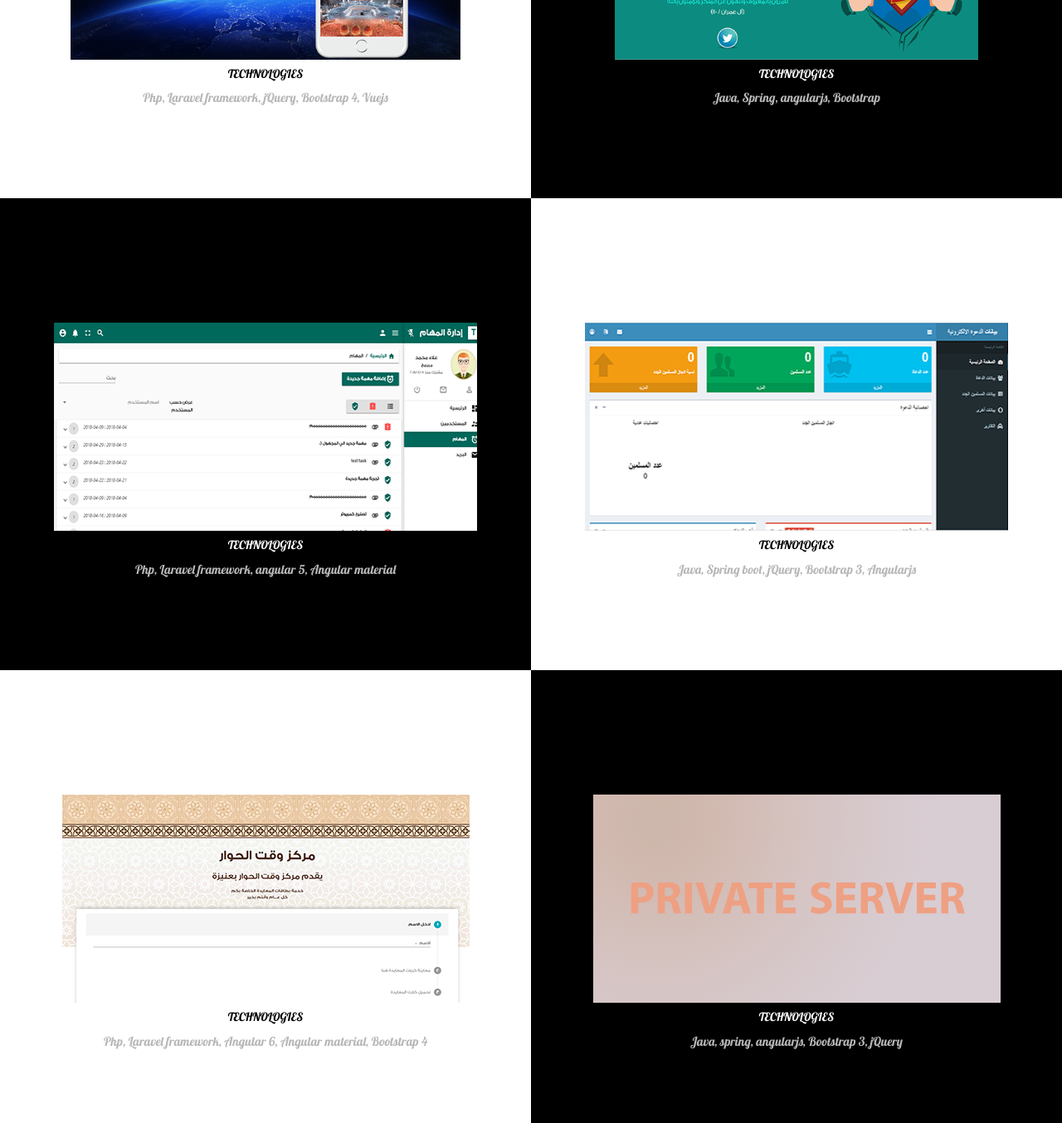
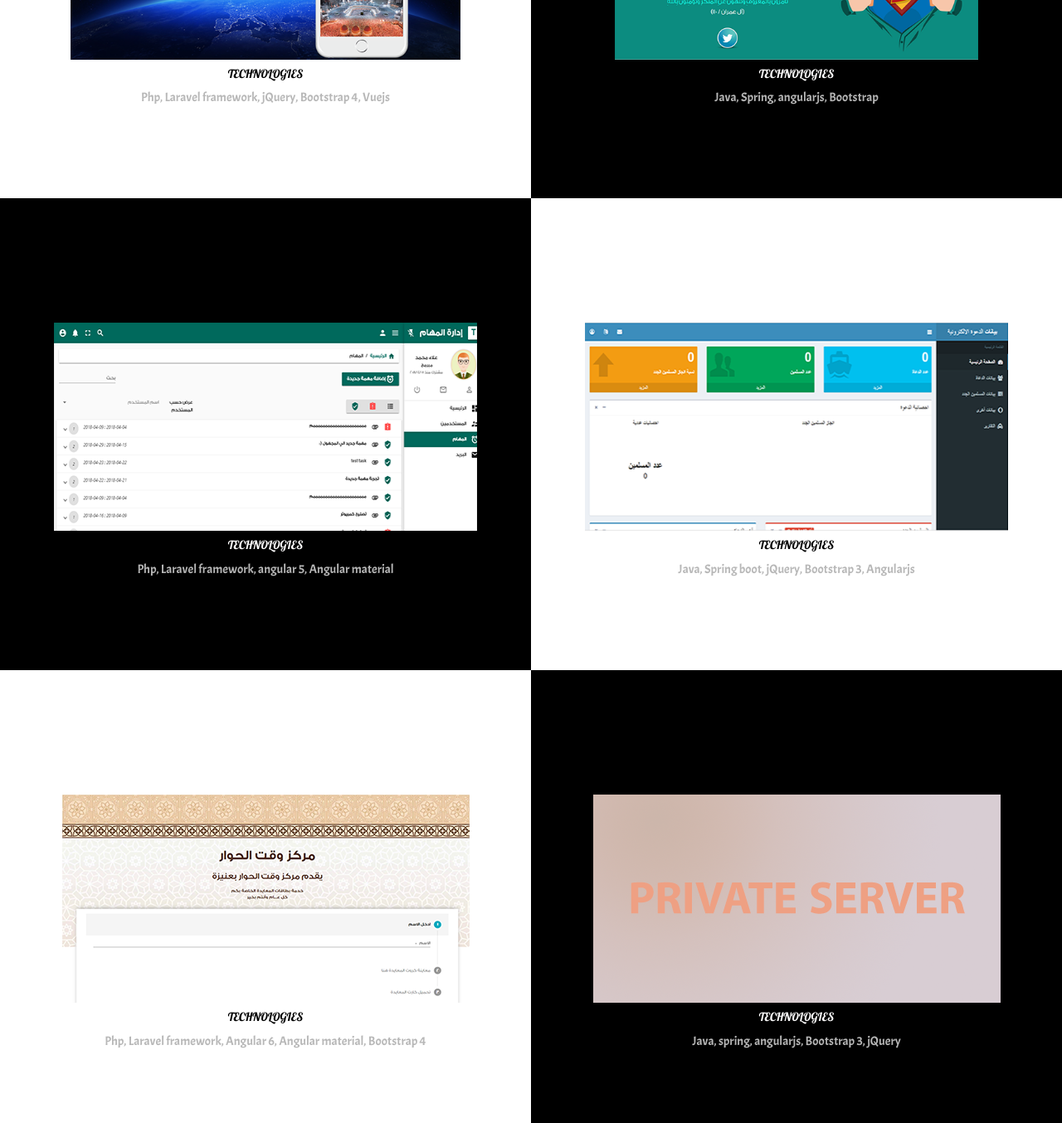
Before and after one commit to alaamebrahim/alaamebrahim, a PHP site: page / in a window 1280 px wide. Shown: the part 886-2240 px from the top of the page at 83% size. Run offline with PHP 8.4, Linux system fonts and the light colour scheme.

Commit message:
change technologies font family

```diff
--- a/assets/css/style.css
+++ b/assets/css/style.css
@@ -585,3 +585,7 @@ input:focus, textarea:focus, select:focus, button:focus {
 img {
 	height: 251px;
 }
+
+.technologies p {
+	font-family: Acme, Arial;
+}
```
